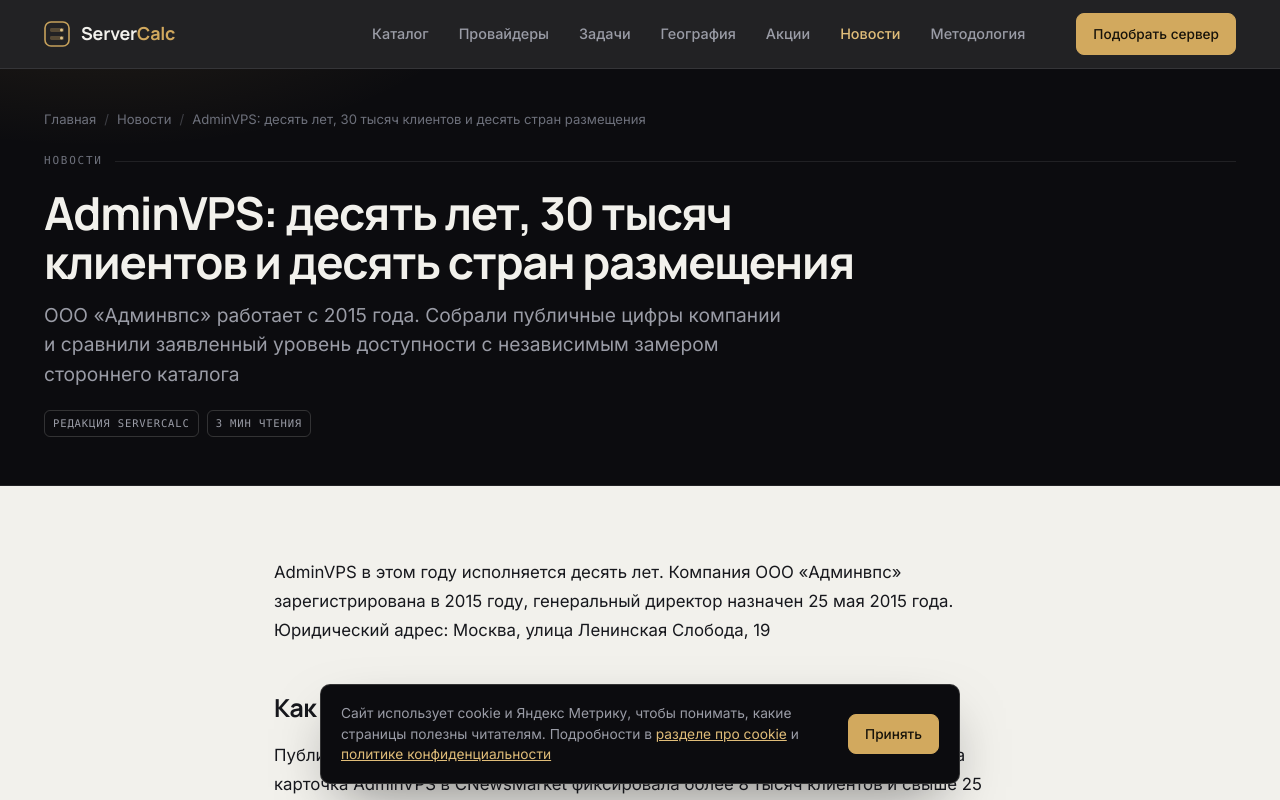
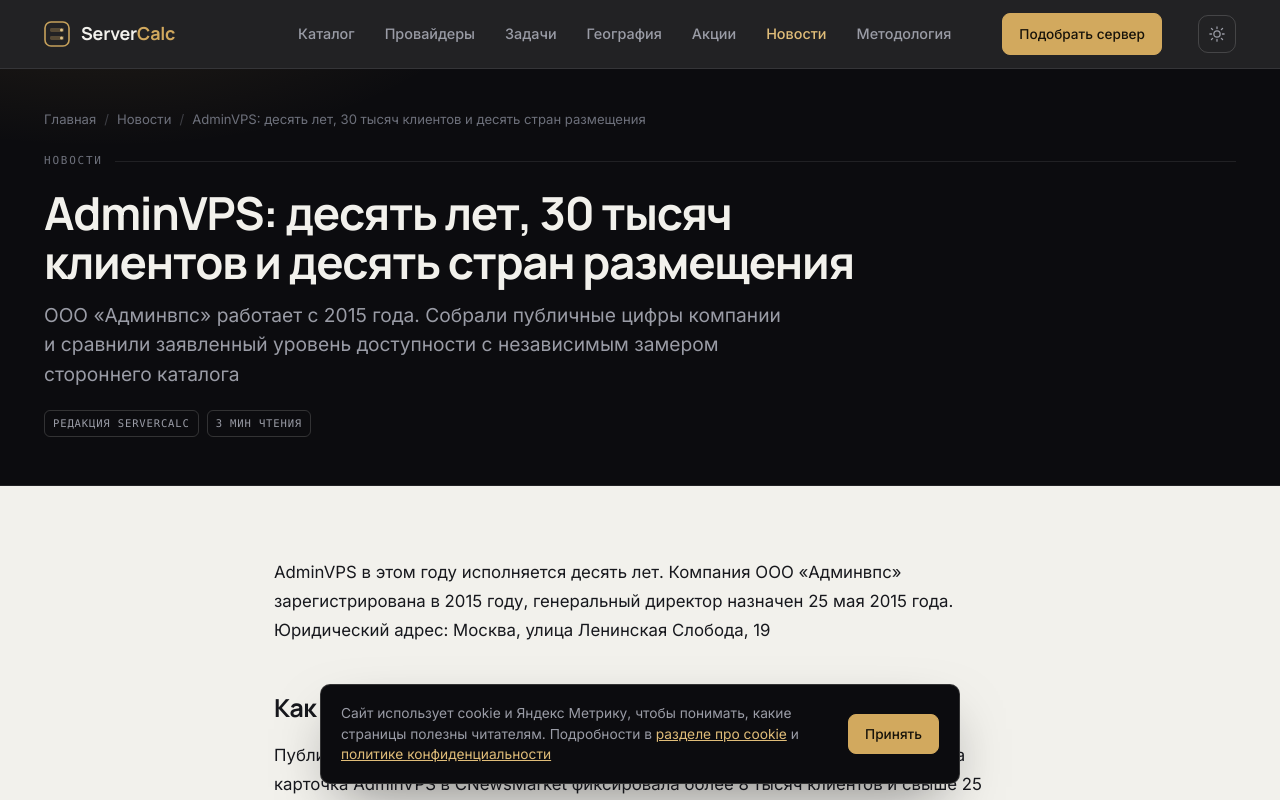
Before and after one commit to MakeBiz/servercalc, a Next.js app: page /novosti/adminvps-desyat-let-i-tridcat-tysyach-klientov in a window 1280 px wide. Shown: the top 800 px of the page. Built offline with nearby package versions, Linux system fonts and the light colour scheme.

Commit message:
feat: светлая тема (вариант MakeBiz) + тумблер в шапке, цели Метрики theme_to_light/dark; по умолчанию тёмная

```diff
--- a/app/globals.css
+++ b/app/globals.css
@@ -1313,3 +1313,79 @@
 }
 .cta-provider .eyebrow { margin-bottom: 20px; }
 .cta-provider .disclosure { margin-top: 18px; }
+
+/* ============================================================
+   Светлая тема (вариант «MakeBiz»): переопределяем те же токены.
+   Тёмное «ink»-шасси (шапка, герой, калькулятор, подвал) становится
+   белым, латунь — синей. По умолчанию сайт остаётся тёмным; тема
+   включается тумблером в шапке и запоминается (localStorage 'sc-theme').
+   ============================================================ */
+html[data-theme='light'] {
+  --ink-900: #ffffff;
+  --ink-800: #f5f7f9;
+  --ink-700: #ffffff;
+  --ink-600: #eef1f6;
+  --ink-500: #e2e7ef;
+  --ink-line: rgba(3, 35, 95, 0.10);
+  --ink-line-2: rgba(3, 35, 95, 0.16);
+  --on-ink: #03235f;
+  --on-ink-dim: #5a6b8c;
+  --on-ink-faint: #9ca6bc;
+
+  --paper: #f5f7f9;
+  --paper-card: #ffffff;
+  --paper-sunk: #eef1f6;
+  --line: #e7e7e7;
+  --line-2: #d8dee8;
+  --text: #03235f;
+  --text-dim: #5a6b8c;
+  --text-faint: #9ca6bc;
+
+  --brass: #074ee8;
+  --brass-bright: #2f6bff;
+  --brass-deep: #013ca4;
+  --brass-wash: rgba(7, 78, 232, 0.10);
+
+  --steel: #5b7a99;
+  --ok: #2e7d46;
+  --ok-wash: rgba(46, 125, 70, 0.12);
+  --warn: #a9702c;
+  --warn-wash: rgba(169, 112, 44, 0.12);
+  --danger: #c51929;
+
+  --shadow-card: 0 1px 2px rgba(72, 89, 102, 0.05), 0 8px 28px rgba(72, 89, 102, 0.10);
+  --shadow-pop: 0 24px 60px -20px rgba(72, 89, 102, 0.30);
+}
+/* На синих кнопках и активном сегменте текст белый (в тёмной теме там тёмный) */
+html[data-theme='light'] .btn-brass,
+html[data-theme='light'] .seg button.on { color: #fff; }
+/* Ореол героя из тёплого в мягкий синий */
+html[data-theme='light'] .hero::before {
+  background:
+    radial-gradient(700px 340px at 12% -8%, rgba(7, 78, 232, 0.08), transparent 65%),
+    radial-gradient(600px 300px at 88% 4%, rgba(1, 60, 164, 0.06), transparent 60%);
+}
+/* Тумблер темы в шапке */
+.theme-toggle {
+  display: inline-flex;
+  align-items: center;
+  justify-content: center;
+  width: 38px;
+  height: 38px;
+  margin-left: 8px;
+  padding: 0;
+  border: 1px solid var(--ink-line-2);
+  border-radius: var(--r-md);
+  background: transparent;
+  color: var(--on-ink-dim);
+  cursor: pointer;
+  transition: color 0.15s ease, border-color 0.15s ease, background 0.15s ease;
+}
+.theme-toggle:hover {
+  color: var(--on-ink);
+  border-color: var(--brass);
+}
+/* Липкая шапка: в тёмной теме фон захардкожен, для светлой — белый полупрозрачный */
+html[data-theme='light'] .header { background: rgba(255, 255, 255, 0.9); }
+/* Красный чип-причина (если где-то показывается) читаем на светлом */
+html[data-theme='light'] .reason-no { color: var(--danger); border-color: rgba(197, 25, 41, 0.3); }
--- a/app/layout.js
+++ b/app/layout.js
@@ -51,6 +51,12 @@
   return (
     <html lang="ru">
       <body>
+        <script
+          dangerouslySetInnerHTML={{
+            __html:
+              "(function(){try{if(localStorage.getItem('sc-theme')==='light'){document.documentElement.setAttribute('data-theme','light');}}catch(e){}})();",
+          }}
+        />
         <DemoStrip />
         <Header showPromos={HAS_PROMOS} />
         <main>{children}</main>
--- a/components/Header.jsx
+++ b/components/Header.jsx
@@ -1,10 +1,11 @@
 'use client';
 
-import { useState } from 'react';
+import { useState, useEffect } from 'react';
 import Link from 'next/link';
 import { usePathname } from 'next/navigation';
 import Logo from './Logo';
 import { SITE_NAME } from '@/lib/site';
+import { goal } from '@/lib/metrika';
 
 const NAV = [
   { href: '/catalog', label: 'Каталог' },
@@ -21,6 +22,19 @@
 export default function Header({ showPromos = false }) {
   const [open, setOpen] = useState(false);
   const pathname = usePathname() || '/';
+
+  const [theme, setTheme] = useState('dark');
+  useEffect(() => {
+    setTheme(document.documentElement.dataset.theme === 'light' ? 'light' : 'dark');
+  }, []);
+  const toggleTheme = () => {
+    const next = theme === 'light' ? 'dark' : 'light';
+    if (next === 'light') document.documentElement.dataset.theme = 'light';
+    else delete document.documentElement.dataset.theme;
+    try { localStorage.setItem('sc-theme', next); } catch {}
+    setTheme(next);
+    goal(next === 'light' ? 'theme_to_light' : 'theme_to_dark');
+  };
 
   // сравнение по сегментам: иначе /vps подсвечивался бы на /vps-dlya/...
   const isActive = (href) =>
@@ -52,6 +66,25 @@
         </Link>
 
         <button
+          type="button"
+          className="theme-toggle"
+          onClick={toggleTheme}
+          aria-label={theme === 'light' ? 'Включить тёмную тему' : 'Включить светлую тему'}
+          title={theme === 'light' ? 'Тёмная тема' : 'Светлая тема'}
+        >
+          {theme === 'light' ? (
+            <svg width="18" height="18" viewBox="0 0 24 24" fill="none" aria-hidden="true">
+              <path d="M21 12.8A9 9 0 1111.2 3a7 7 0 009.8 9.8z" stroke="currentColor" strokeWidth="1.7" strokeLinejoin="round" />
+            </svg>
+          ) : (
+            <svg width="18" height="18" viewBox="0 0 24 24" fill="none" aria-hidden="true">
+              <circle cx="12" cy="12" r="4.2" stroke="currentColor" strokeWidth="1.7" />
+              <path d="M12 2.5v2.2M12 19.3v2.2M4.6 4.6l1.6 1.6M17.8 17.8l1.6 1.6M2.5 12h2.2M19.3 12h2.2M4.6 19.4l1.6-1.6M17.8 6.2l1.6-1.6" stroke="currentColor" strokeWidth="1.7" strokeLinecap="round" />
+            </svg>
+          )}
+        </button>
+
+        <button
           className="burger"
           onClick={() => setOpen((v) => !v)}
           aria-expanded={open}
--- a/lib/metrika.js
+++ b/lib/metrika.js
@@ -29,6 +29,8 @@
   calcClick: 'calc_click', // низ воронки калькулятора: клик к провайдеру из результатов подбора
   promoClick: 'promo_click', // клик по реф-кнопке на странице «Акции»
   newsClick: 'news_click', // клик по провайдеру из материала «Новости»
+  themeLight: 'theme_to_light', // переключил на светлую тему
+  themeDark: 'theme_to_dark', // вернул тёмную тему
 };
 
 export function goal(name, params) {
```
